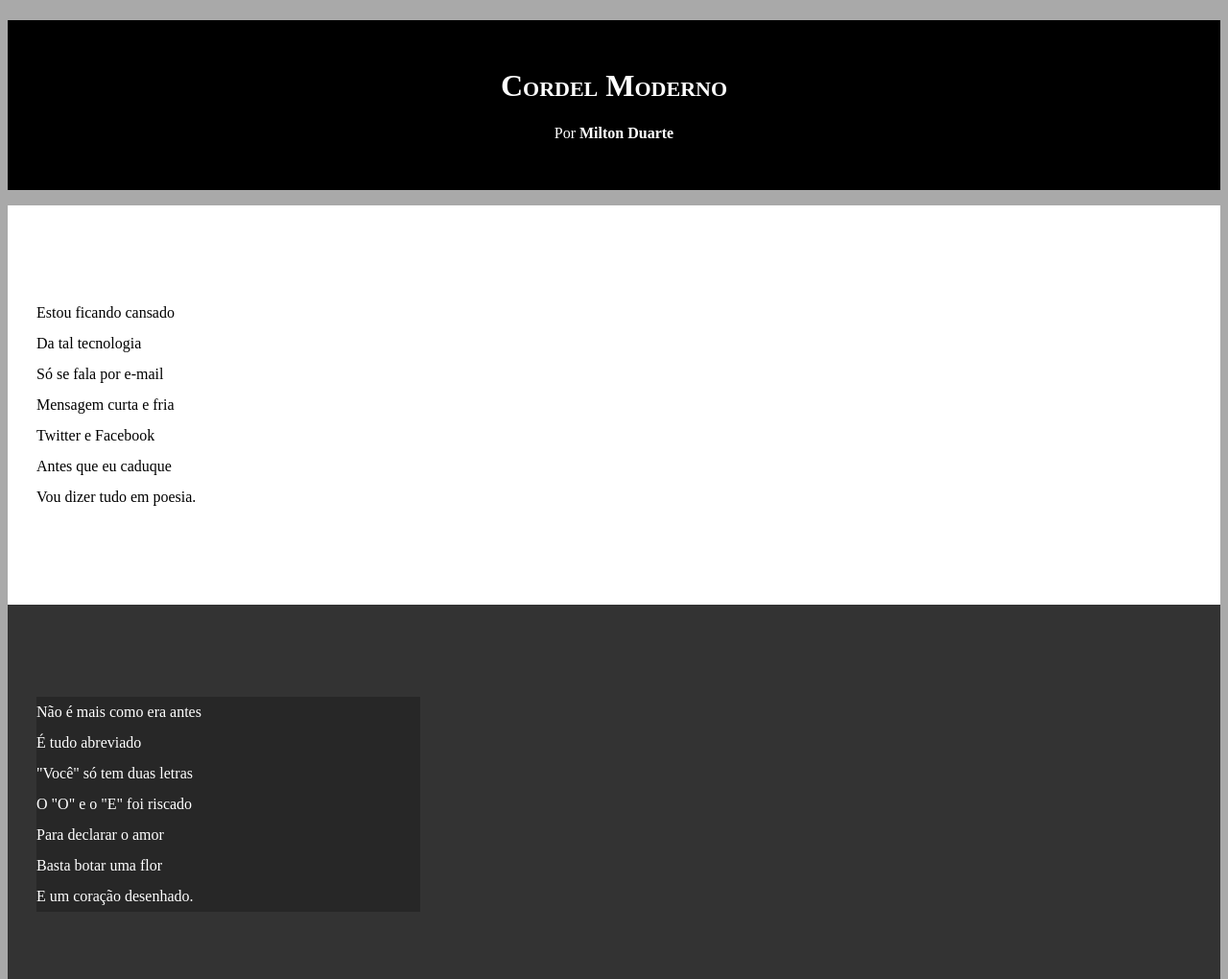
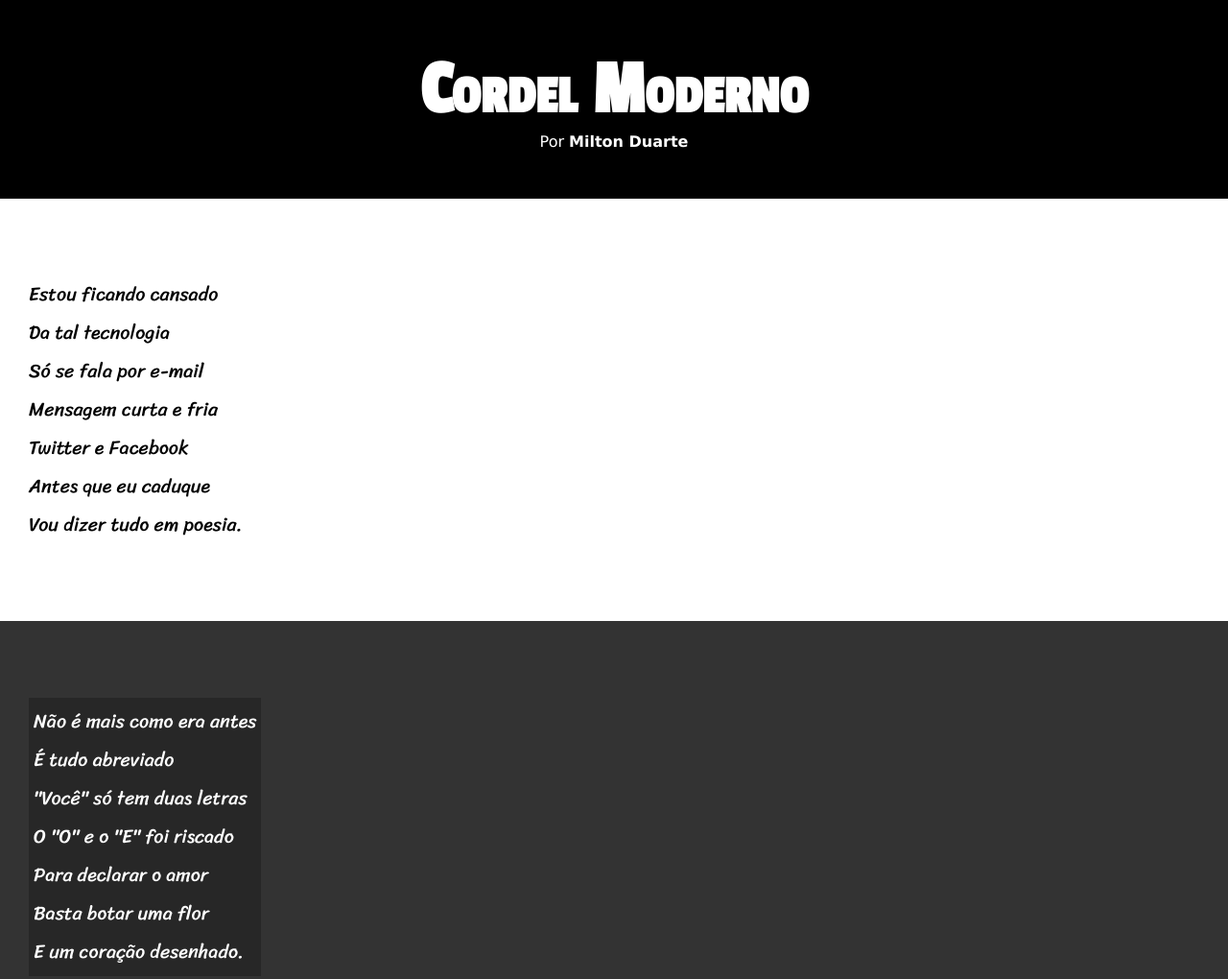
Before and after one commit to Ivan-Jaskiu/Moldura, a plain HTML site: page scr/index.html in a window 1280 px wide. Shown: the top 1020 px of the page at 96% size. Drawn offline with Linux system fonts and the light colour scheme.

Commit message:
cordel 2.0

```diff
--- a/scr/css/style.css
+++ b/scr/css/style.css
@@ -1,14 +1,29 @@
-@charset "UTF-8"
+@charset "UTF-8";
+
+@import url('https://fonts.googleapis.com/css2?family=Sriracha&display=swap');
+@import url('https://fonts.googleapis.com/css2?family=Passion+One&display=swap');
+
+
+:root {
+    --font1: Verdana, Geneva, Tahoma, Sans-serif;
+    --font2: 'Passion One', cursive;
+    --font3: 'Sriracha', cursive;
+}
+
+
+
 
 *{
     margin: 0px;
     padding: 0px;
+    font-size: 1em;
 }
 
 
 html, body {
     min-height: 100vh;
     background-color: darkgray;
+    font-family: var(--font1);
 }
 
 header {
@@ -20,6 +35,8 @@ header {
 header > h1 {
     padding-top: 50px;
     font-variant: small-caps;
+    font-family: var(--font2);
+    font-size: 10vh;
 }
 
 header > p {
@@ -41,6 +58,8 @@ section {
     padding-bottom: 10vh;
     line-height: 2em;
     padding-left: 30px;
+    font-family: var(--font3);
+    font-size: 2.5vh;
 }
 
 section.normal {
@@ -55,7 +74,8 @@ section.imagem {
 }
 
 section.imagem > p {
-    width: 400px;
+    display: inline-block;
+    padding: 5px;
     background-color: rgba(0, 0, 0, 0.24);
 }
 
```
